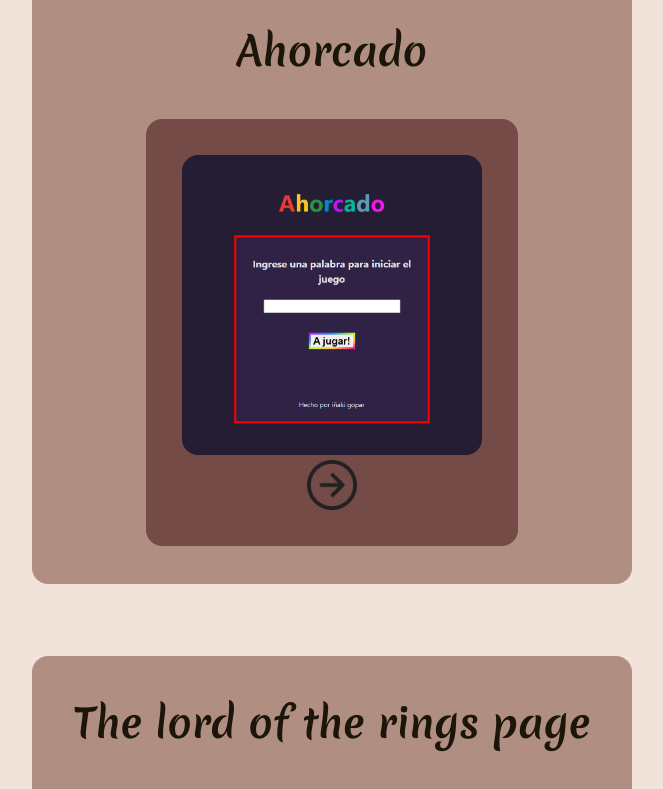
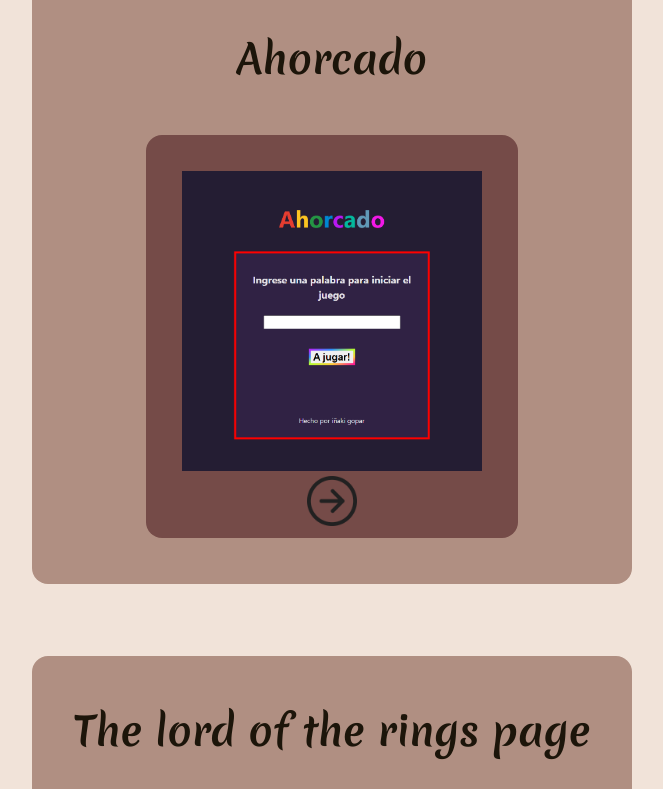
Before and after one commit to InakiGopar/My-Portfolio, a React (Vite) app: page / in a window 1280 px wide. Shown: the part 2427-3216 px from the top of the page, without its empty margins (296-959 px from the left). Built offline with nearby package versions, Linux system fonts and the light colour scheme.

Commit message:
improve project styles

```diff
--- a/src/components/desktop/additional-componets/styles/DesktopProject.css
+++ b/src/components/desktop/additional-componets/styles/DesktopProject.css
@@ -11,7 +11,6 @@ div {
 .desktop-project-img img {
     height: 100%;
     width: 100%;
-    border-radius: 1em;
     object-fit: cover;
 }
 
--- a/src/components/desktop/styles/Projects.css
+++ b/src/components/desktop/styles/Projects.css
@@ -23,3 +23,7 @@
     width: 600px;
     height: 600px;
 }
+
+.projects-container article {
+    padding-bottom: 2%;
+}
```
